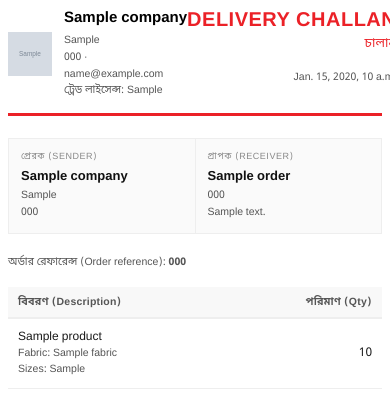
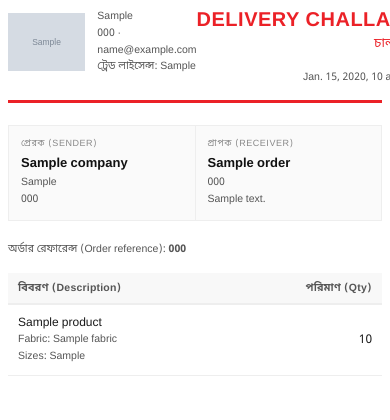
Before and after one commit to wasikahmed/advergo-backend, a Django app: template templates/invoices/chalan.html in a window 390 px wide; the page is wider, and only the part inside the window is pictured. Shown: the top 420 px of that part. Run offline with Django 5.2, Linux system fonts and the light colour scheme; tables that the repository leaves empty hold one stand-in row (values such as "Sample post"); the template is opened without the code that fills it: values that come from a table or form of the project are taken from there, most other values are stand-ins (such as "Sample title", 1, 10 or a date in 2020); grey boxes marked "Sample" are stand-in pictures; parts of the project's set-up code (start-up, migrations or seed data) failed here and were passed over.

Commit message:
Use the full logo lockup (name baked in) on PDF documents
Swap the plain icon mark for static/branding/logo.png, which already
carries "Advergo", the "Sports & Fashion Wear Ltd." tagline, and "Quality
with commitment" as part of the image -- and drop the separately-typed
company name next to it, since the logo now says it. Address/phone/email
still render as plain text beside the logo.

Co-Authored-By: Claude Sonnet 5 <noreply@anthropic.com>

```diff
--- a/templates/invoices/chalan.html
+++ b/templates/invoices/chalan.html
@@ -7,8 +7,7 @@
   body { font-family: "Noto Sans Bengali", "Helvetica Neue", Helvetica, Arial, sans-serif; color: #1a1a1a; font-size: 12px; }
   .header { display: flex; justify-content: space-between; align-items: flex-start; border-bottom: 3px solid #eb2127; padding-bottom: 14px; margin-bottom: 22px; }
   .company-block { display: flex; align-items: center; gap: 12px; }
-  .company-logo { width: 44px; height: 44px; flex-shrink: 0; }
-  .company-name { font-size: 15px; font-weight: bold; color: #010101; margin: 0 0 4px; white-space: nowrap; }
+  .company-logo { height: 58px; width: auto; flex-shrink: 0; }
   .company-detail { color: #555; font-size: 10.5px; line-height: 1.6; }
   .doc-title { text-align: right; flex-shrink: 0; }
   .doc-title h1 { font-size: 20px; color: #eb2127; margin: 0; letter-spacing: 0.5px; }
@@ -41,14 +40,11 @@
 <body>
   <div class="header">
     <div class="company-block">
-      {% if logo_data_uri %}<img class="company-logo" src="{{ logo_data_uri }}" alt="" />{% endif %}
-      <div>
-        <p class="company-name">{{ company.name }}</p>
-        <div class="company-detail">
-          {{ company.head_office }}<br />
-          {{ company.phone }} &middot; {{ company.email }}
-          {% if company.trade_license_no %}<br />ট্রেড লাইসেন্স: {{ company.trade_license_no }}{% endif %}
-        </div>
+      {% if logo_data_uri %}<img class="company-logo" src="{{ logo_data_uri }}" alt="{{ company.name }}" />{% endif %}
+      <div class="company-detail">
+        {{ company.head_office }}<br />
+        {{ company.phone }} &middot; {{ company.email }}
+        {% if company.trade_license_no %}<br />ট্রেড লাইসেন্স: {{ company.trade_license_no }}{% endif %}
       </div>
     </div>
     <div class="doc-title">
```
Also changed, not shown: apps/invoices/services.py (+2 -2 lines), templates/invoices/invoice.html (+5 -9 lines), templates/invoices/quotation.html (+6 -10 lines).
